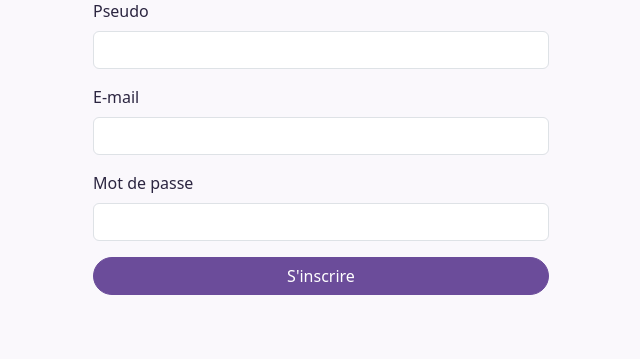
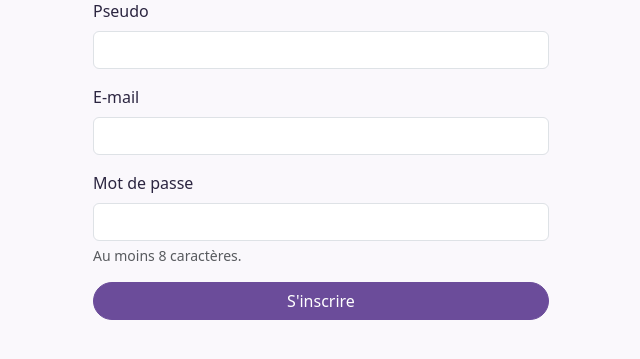
Before and after one commit to emnaamanai/wanderly, a Flask app: page /inscription in a window 1280 px wide. Shown: the part 164-523 px from the top of the page, without its empty margins (319-959 px from the left). Run offline with Flask 3, Linux system fonts and the light colour scheme.

Commit message:
Inscription : mot de passe de 8 caractères minimum

```diff
--- a/app.py
+++ b/app.py
@@ -301,6 +301,11 @@ def inscription():
         pseudo = request.form["pseudo"]
         email = request.form["email"]
         mot_de_passe = request.form["mot_de_passe"]
+
+        if len(mot_de_passe) < LONGUEUR_MIN_MOT_DE_PASSE:
+            erreur = ("Le mot de passe doit contenir au moins "
+                      + str(LONGUEUR_MIN_MOT_DE_PASSE) + " caractères.")
+            return render_template("inscription.html", erreur=erreur)
 
         mot_de_passe_hash = generate_password_hash(mot_de_passe)
 
--- a/templates/inscription.html
+++ b/templates/inscription.html
@@ -19,7 +19,9 @@
     </div>
     <div class="mb-3">
       <label for="mot_de_passe" class="form-label">Mot de passe</label>
-      <input type="password" class="form-control" id="mot_de_passe" name="mot_de_passe" required>
+      <input type="password" class="form-control" id="mot_de_passe" name="mot_de_passe"
+             minlength="8" autocomplete="new-password" required>
+      <div class="form-text">Au moins 8 caractères.</div>
     </div>
     <button type="submit" class="btn btn-wander w-100">S'inscrire</button>
   </form>
```
